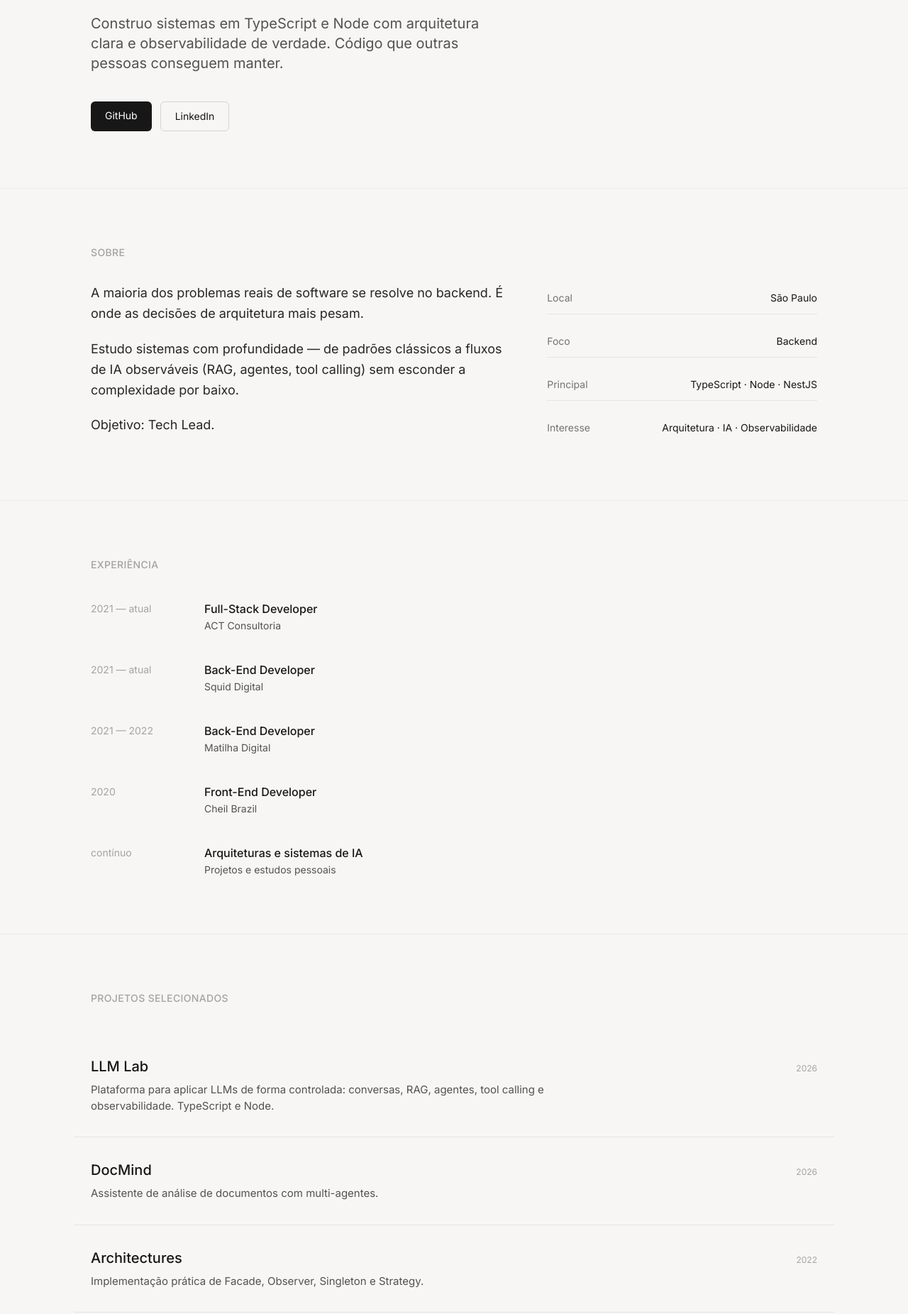
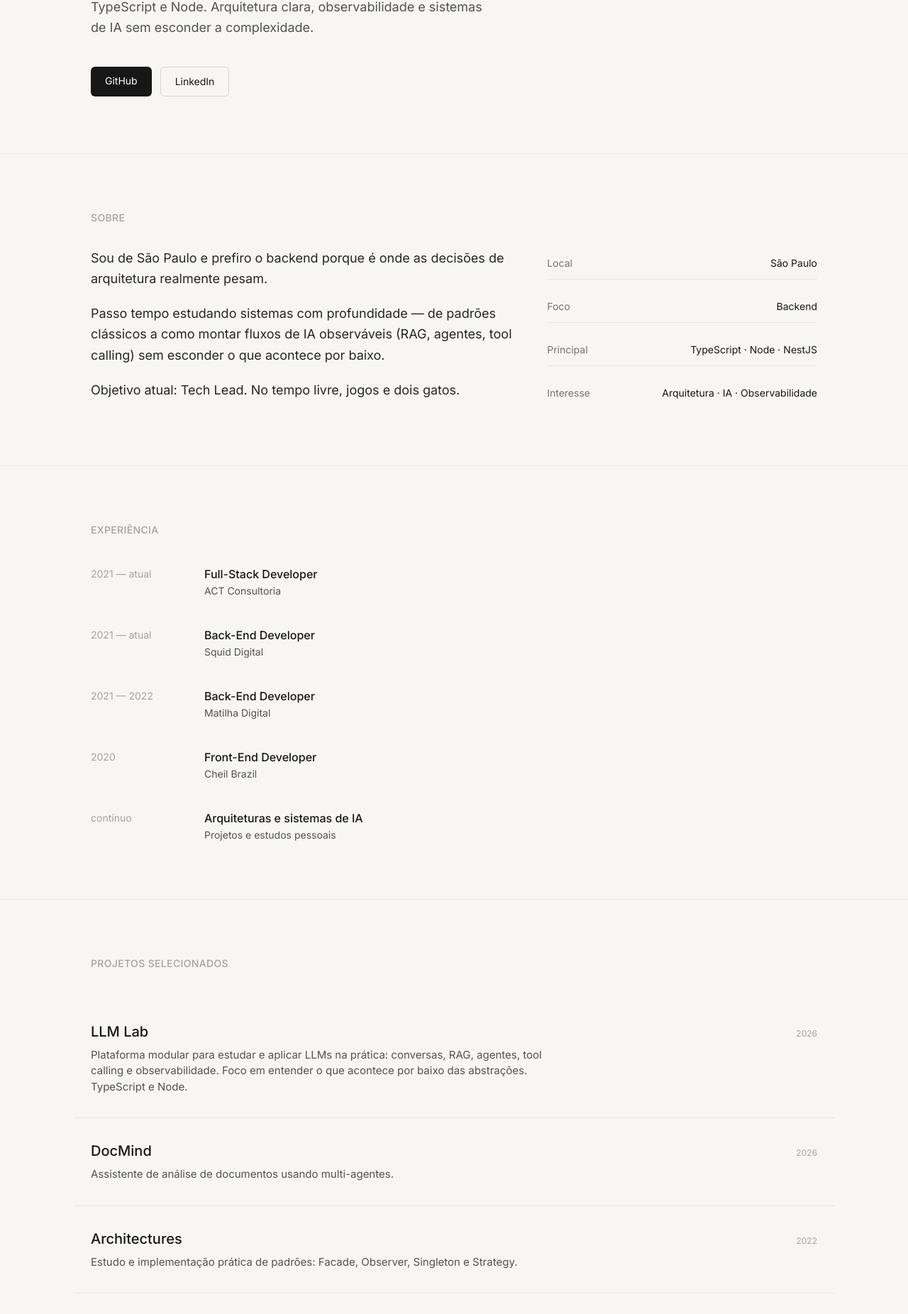
Before and after one commit to graxz/portfolio, a plain HTML site: page index.html in a window 1280 px wide. Shown: the part 365-2217 px from the top of the page at 71% size. Drawn offline with nearby package versions, Linux system fonts and the light colour scheme.

Commit message:
Apply personal branding techniques: clearer positioning, personal tone, project context

```diff
--- a/index.html
+++ b/index.html
@@ -44,11 +44,15 @@
       </div>
 
       <h1 class="text-5xl sm:text-6xl md:text-7xl font-semibold tracking-tight leading-[0.95] max-w-3xl">
-        Isaddora Freitas<br>Backend Developer
+        Isaddora Freitas
       </h1>
 
-      <p class="mt-8 text-lg sm:text-xl text-neutral-600 max-w-xl leading-relaxed">
-        Construo sistemas em TypeScript e Node com arquitetura clara e observabilidade de verdade. Código que outras pessoas conseguem manter.
+      <p class="mt-6 text-xl sm:text-2xl text-neutral-700 max-w-xl leading-snug font-medium">
+        Backend que outras pessoas conseguem manter.
+      </p>
+
+      <p class="mt-6 text-lg text-neutral-600 max-w-xl leading-relaxed">
+        TypeScript e Node. Arquitetura clara, observabilidade e sistemas de IA sem esconder a complexidade.
       </p>
 
       <div class="mt-10 flex gap-3">
@@ -64,9 +68,9 @@
       <h2 class="text-sm font-medium text-neutral-400 mb-8 tracking-wide uppercase">Sobre</h2>
       <div class="grid md:grid-cols-5 gap-12">
         <div class="md:col-span-3 text-lg leading-relaxed text-neutral-800 space-y-5">
-          <p>A maioria dos problemas reais de software se resolve no backend. É onde as decisões de arquitetura mais pesam.</p>
-          <p>Estudo sistemas com profundidade — de padrões clássicos a fluxos de IA observáveis (RAG, agentes, tool calling) sem esconder a complexidade por baixo.</p>
-          <p>Objetivo: Tech Lead.</p>
+          <p>Sou de São Paulo e prefiro o backend porque é onde as decisões de arquitetura realmente pesam.</p>
+          <p>Passo tempo estudando sistemas com profundidade — de padrões clássicos a como montar fluxos de IA observáveis (RAG, agentes, tool calling) sem esconder o que acontece por baixo.</p>
+          <p>Objetivo atual: Tech Lead. No tempo livre, jogos e dois gatos.</p>
         </div>
         <div class="md:col-span-2 space-y-4 text-sm">
           <div class="flex justify-between py-3 border-b border-neutral-200"><span class="text-neutral-500">Local</span><span>São Paulo</span></div>
@@ -132,35 +136,35 @@
             <h3 class="text-xl font-medium group-hover:underline underline-offset-4">LLM Lab</h3>
             <span class="text-xs text-neutral-400 shrink-0">2026</span>
           </div>
-          <p class="mt-2 text-neutral-600 max-w-2xl text-[15px]">Plataforma para aplicar LLMs de forma controlada: conversas, RAG, agentes, tool calling e observabilidade. TypeScript e Node.</p>
+          <p class="mt-2 text-neutral-600 max-w-2xl text-[15px]">Plataforma modular para estudar e aplicar LLMs na prática: conversas, RAG, agentes, tool calling e observabilidade. Foco em entender o que acontece por baixo das abstrações. TypeScript e Node.</p>
         </a>
         <a href="https://github.com/graxz/docmind" target="_blank" class="group block py-8 hover:bg-white/50 -mx-6 px-6 transition-colors">
           <div class="flex items-baseline justify-between gap-4">
             <h3 class="text-xl font-medium group-hover:underline underline-offset-4">DocMind</h3>
             <span class="text-xs text-neutral-400 shrink-0">2026</span>
           </div>
-          <p class="mt-2 text-neutral-600 text-[15px]">Assistente de análise de documentos com multi-agentes.</p>
+          <p class="mt-2 text-neutral-600 text-[15px]">Assistente de análise de documentos usando multi-agentes.</p>
         </a>
         <a href="https://github.com/graxz/architectures" target="_blank" class="group block py-8 hover:bg-white/50 -mx-6 px-6 transition-colors">
           <div class="flex items-baseline justify-between gap-4">
             <h3 class="text-xl font-medium group-hover:underline underline-offset-4">Architectures</h3>
             <span class="text-xs text-neutral-400 shrink-0">2022</span>
           </div>
-          <p class="mt-2 text-neutral-600 text-[15px]">Implementação prática de Facade, Observer, Singleton e Strategy.</p>
+          <p class="mt-2 text-neutral-600 text-[15px]">Estudo e implementação prática de padrões: Facade, Observer, Singleton e Strategy.</p>
         </a>
         <a href="https://github.com/graxz/actual-date" target="_blank" class="group block py-8 hover:bg-white/50 -mx-6 px-6 transition-colors">
           <div class="flex items-baseline justify-between gap-4">
             <h3 class="text-xl font-medium group-hover:underline underline-offset-4">Actual Date</h3>
             <span class="text-xs text-neutral-400 shrink-0">2023</span>
           </div>
-          <p class="mt-2 text-neutral-600 text-[15px]">API com load balancer e rate limiter. Alta disponibilidade na prática.</p>
+          <p class="mt-2 text-neutral-600 text-[15px]">API de data/hora com load balancer (PM2) e rate limiter. Experimento de alta disponibilidade e proteção contra DDoS.</p>
         </a>
         <a href="https://github.com/graxz/cnab-cli" target="_blank" class="group block py-8 hover:bg-white/50 -mx-6 px-6 transition-colors">
           <div class="flex items-baseline justify-between gap-4">
             <h3 class="text-xl font-medium group-hover:underline underline-offset-4">CNAB CLI</h3>
             <span class="text-xs text-neutral-400 shrink-0">2025</span>
           </div>
-          <p class="mt-2 text-neutral-600 text-[15px]">CLI para leitura, busca e exportação de arquivos CNAB.</p>
+          <p class="mt-2 text-neutral-600 text-[15px]">CLI para ler, buscar segmentos e exportar arquivos CNAB para JSON.</p>
         </a>
       </div>
       <a href="https://github.com/graxz" target="_blank" class="inline-block mt-8 text-sm text-neutral-500 hover:text-neutral-900">Ver repositórios →</a>
```
